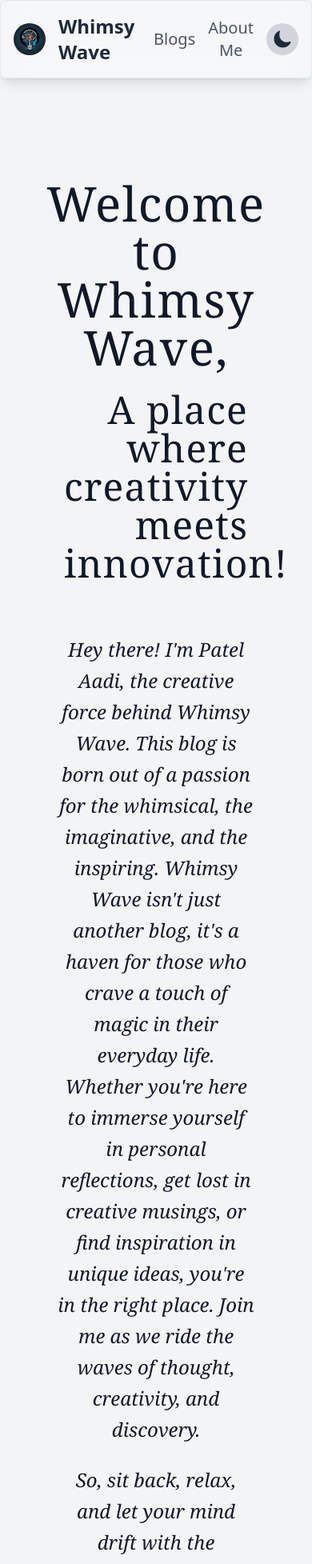
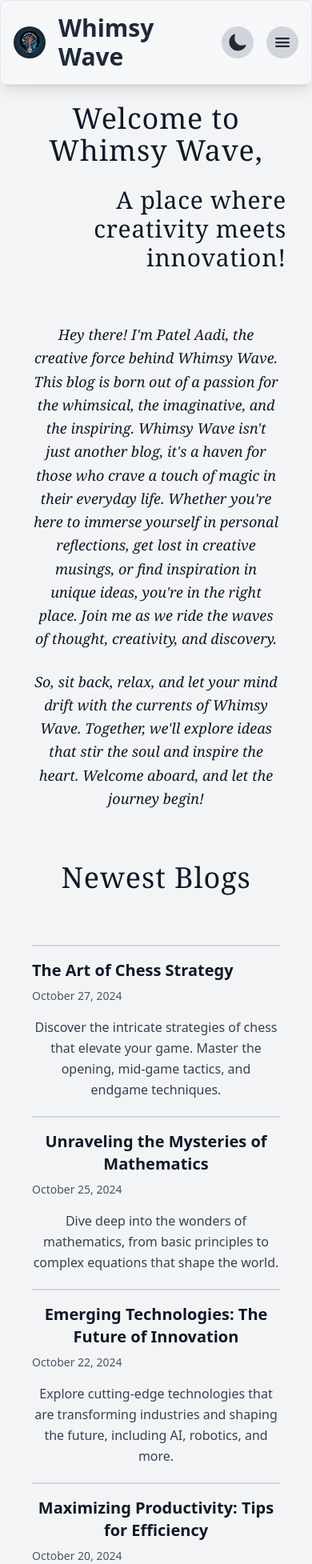
Before and after one commit to aadi1232/Whimsy-Wave, a React (Create React App) app in the folder frontend/: page / in a window 390 px wide. Shown: the top 1955 px of the page at 80% size. Built offline with nearby package versions, Linux system fonts and the light colour scheme.

Commit message:
responsive ness

```diff
--- a/frontend/src/components/Header.jsx
+++ b/frontend/src/components/Header.jsx
@@ -1,9 +1,10 @@
 import React, { useState, useEffect } from 'react';
 import { Link } from 'react-router-dom'; // For routing
-import { IoSunny, IoMoon } from 'react-icons/io5'; // Light/Dark mode icons
+import { IoSunny, IoMoon, IoMenu } from 'react-icons/io5'; // Icons for light/dark mode and menu
 
 function Header() {
   const [darkMode, setDarkMode] = useState(false);
+  const [menuOpen, setMenuOpen] = useState(false); // For handling the mobile menu
 
   // Apply the saved or system default theme when the app loads
   useEffect(() => {
@@ -19,7 +20,6 @@ function Header() {
     }
   }, []);
 
-
   const toggleDarkMode = () => {
     if (darkMode) {
       document.documentElement.classList.remove('dark');
@@ -32,44 +32,80 @@ function Header() {
     }
   };
 
+  const toggleMenu = () => {
+    setMenuOpen(!menuOpen);
+  };
+
   return (
     <header className="fixed top-0 left-0 w-full z-50 p-4 flex justify-between items-center backdrop-blur-lg bg-white/30 dark:bg-gray-800/30 border border-gray-200 dark:border-gray-700 rounded-lg shadow-lg">
-
+      {/* Left Side: Logo and Website Name */}
       <Link to="/" className="flex items-center space-x-4">
         {/* Dummy Logo */}
         <img
-           src={require('./pages/Assests/LOGO.avif')} // Dummy logo image
+          src={require('./pages/Assests/LOGO.avif')} // Dummy logo image
           alt="Whimsy Wave Logo"
-          className="w-10 h-10 rounded-full object-cover"
+          className="w-10 h-10 sm:w-8 sm:h-8 rounded-full object-cover"
         />
         {/* Website Name */}
-        <h1 className="text-2xl font-bold text-gray-800 dark:text-gray-100">
+        <h1 className="text-3xl sm:text-4xl font-bold text-gray-800 dark:text-gray-100">
           Whimsy Wave
         </h1>
       </Link>
 
-      {/* Right side: About button and Dark/Light mode toggle */}
-      <div className="flex space-x-4 items-center">
-        {/* About Button */}
+      {/* Right side: Blog, About, Dark/Light mode toggle */}
+      <div className="hidden sm:flex space-x-4 items-center">
+        {/* For larger screens, show Blogs and About Me as normal buttons */}
         <Link to="/blog">
-          <button className="text-xl text-gray-600 dark:text-gray-300 hover:text-black dark:hover:text-white transition-colors">
+          <button className="text-xl sm:text-lg text-gray-600 dark:text-gray-300 hover:text-black dark:hover:text-white transition-colors">
             Blogs
           </button>
         </Link>
 
         <Link to="/about">
-          <button className="text-xl text-gray-600 dark:text-gray-300 hover:text-black dark:hover:text-white transition-colors">
+          <button className="text-xl sm:text-lg text-gray-600 dark:text-gray-300 hover:text-black dark:hover:text-white transition-colors">
             About Me
           </button>
         </Link>
 
+        {/* Dark/Light Mode Toggle */}
+        <button
+          onClick={toggleDarkMode}
+          className="p-2 bg-gray-300 dark:bg-gray-700 rounded-full text-gray-800 dark:text-gray-100 hover:bg-gray-400 dark:hover:bg-gray-600 transition-colors"
+        >
+          {darkMode ? <IoSunny className="text-2xl sm:text-xl" /> : <IoMoon className="text-2xl sm:text-xl" />}
+        </button>
+      </div>
+
+      {/* For small screens: Show menu button and dark mode toggle */}
+      <div className="flex sm:hidden space-x-4 items-center">
+        {/* Dark/Light Mode Toggle for mobile */}
         <button
           onClick={toggleDarkMode}
           className="p-2 bg-gray-300 dark:bg-gray-700 rounded-full text-gray-800 dark:text-gray-100 hover:bg-gray-400 dark:hover:bg-gray-600 transition-colors"
         >
           {darkMode ? <IoSunny className="text-2xl" /> : <IoMoon className="text-2xl" />}
         </button>
+
+        {/* Menu button */}
+        <button
+          onClick={toggleMenu}
+          className="p-2 bg-gray-300 dark:bg-gray-700 rounded-full text-gray-800 dark:text-gray-100 hover:bg-gray-400 dark:hover:bg-gray-600 transition-colors"
+        >
+          <IoMenu className="text-2xl" />
+        </button>
       </div>
+
+      {/* Mobile Menu (Dropdown) */}
+      {menuOpen && (
+        <div className="absolute top-16 right-4 bg-white dark:bg-gray-800 border border-gray-200 dark:border-gray-700 rounded-lg shadow-lg p-4 sm:hidden">
+          <Link to="/blog" className="block mb-2 text-gray-800 dark:text-gray-100">
+            Blogs
+          </Link>
+          <Link to="/about" className="block text-gray-800 dark:text-gray-100">
+            About Me
+          </Link>
+        </div>
+      )}
     </header>
   );
 }
--- a/frontend/src/components/pages/Home.jsx
+++ b/frontend/src/components/pages/Home.jsx
@@ -32,98 +32,97 @@ function Home() {
   }, []);
 
   return (
-
-    <div className="py-56 px-12 text-center animate-fadeIn">
+    <div className="py-32 px-6 sm:py-56 sm:px-12 text-center animate-fadeIn">
       {/* Title Section */}
       <div className="max-w-screen-lg mx-auto mb-16">
-        <h1 className="text-6xl font-serif mb-6 tracking-wide text-gray-900 dark:text-gray-100">
+        <h1 className="text-4xl sm:text-6xl font-serif mb-6 tracking-wide text-gray-900 dark:text-gray-100">
           <span ref={welcomeEl}></span> {/* Typed.js will type here */}
         </h1>
-        <h1 className="text-5xl px-8 font-serif mb-6 tracking-wide text-gray-900 dark:text-gray-100 text-right">
+        <h1 className="text-3xl sm:text-5xl px-2 sm:px-8 font-serif mb-6 tracking-wide text-gray-900 dark:text-gray-100 text-right">
           <span ref={aadiEl}></span>
         </h1>
       </div>
 
       {/* Paragraphs Section */}
-      <div className="max-w-screen-lg mx-auto mt-8 px-6 md:px-12">
-        <p className="text-2xl text-gray-900 dark:text-gray-100 leading-relaxed italic font-serif">
+      <div className="max-w-screen-lg mx-auto mt-8 px-4 sm:px-6 md:px-12">
+        <p className="text-lg sm:text-2xl text-gray-900 dark:text-gray-100 leading-relaxed italic font-serif">
           Hey there! I'm Patel Aadi, the creative force behind Whimsy Wave. This blog is born out of a passion for the whimsical,
           the imaginative, and the inspiring. Whimsy Wave isn't just another blog, it's a haven for those who crave a touch of magic
           in their everyday life. Whether you're here to immerse yourself in personal reflections, get lost in creative musings, or
           find inspiration in unique ideas, you're in the right place. Join me as we ride the waves of thought, creativity, and discovery.
         </p>
-        <p className="text-2xl text-gray-900 dark:text-gray-100 mt-6 leading-relaxed italic font-serif">
+        <p className="text-lg sm:text-2xl text-gray-900 dark:text-gray-100 mt-6 leading-relaxed italic font-serif">
           So, sit back, relax, and let your mind drift with the currents of Whimsy Wave. Together, we'll explore ideas that stir
           the soul and inspire the heart. Welcome aboard, and let the journey begin!
         </p>
       </div>
 
       {/* Blog Titles with Dates and Descriptions Section */}
+      <div className="max-w-screen-lg mx-auto mt-16 px-4 sm:px-6 md:px-12">
+        <h2 className="text-4xl sm:text-6xl font-serif mb-6 tracking-wide text-gray-900 dark:text-gray-100 pb-10">Newest Blogs</h2>
 
-      <div className="max-w-screen-lg mx-auto mt-16 px-6 md:px-12">
-      <h2 class="text-6xl font-serif mb-6 tracking-wide text-gray-900 dark:text-gray-100 pb-10">Newest Blogs</h2>
         {/* Blog 1 */}
-        <div className="flex justify-between items-center border-t-2 border-gray-300 dark:border-gray-600 py-4">
-          <h3 className="text-2xl font-bold text-gray-900 dark:text-gray-100">
+        <div className="flex flex-col sm:flex-row justify-between items-start sm:items-center border-t-2 border-gray-300 dark:border-gray-600 py-4">
+          <h3 className="text-xl sm:text-2xl font-bold text-gray-900 dark:text-gray-100">
             <Link to="/blog/chess" className="hover:underline">
               The Art of Chess Strategy
             </Link>
           </h3>
-          <span className="text-gray-600 dark:text-gray-400 text-sm">October 27, 2024</span>
+          <span className="text-gray-600 dark:text-gray-400 text-sm sm:text-base mt-2 sm:mt-0">October 27, 2024</span>
         </div>
-        <p className="text-lg text-gray-700 dark:text-gray-300 leading-relaxed pb-5">
+        <p className="text-base sm:text-lg text-gray-700 dark:text-gray-300 leading-relaxed pb-5">
           Discover the intricate strategies of chess that elevate your game. Master the opening, mid-game tactics, and endgame techniques.
         </p>
 
         {/* Blog 2 */}
-        <div className="flex justify-between items-center border-t-2 border-gray-300 dark:border-gray-600 py-4">
-          <h3 className="text-2xl font-bold text-gray-900 dark:text-gray-100">
+        <div className="flex flex-col sm:flex-row justify-between items-start sm:items-center border-t-2 border-gray-300 dark:border-gray-600 py-4">
+          <h3 className="text-xl sm:text-2xl font-bold text-gray-900 dark:text-gray-100">
             <Link to="/blog/maths" className="hover:underline">
               Unraveling the Mysteries of Mathematics
             </Link>
           </h3>
-          <span className="text-gray-600 dark:text-gray-400 text-sm">October 25, 2024</span>
+          <span className="text-gray-600 dark:text-gray-400 text-sm sm:text-base mt-2 sm:mt-0">October 25, 2024</span>
         </div>
-        <p className="text-lg text-gray-700 dark:text-gray-300 leading-relaxed pb-5">
+        <p className="text-base sm:text-lg text-gray-700 dark:text-gray-300 leading-relaxed pb-5">
           Dive deep into the wonders of mathematics, from basic principles to complex equations that shape the world.
         </p>
 
         {/* Blog 3 */}
-        <div className="flex justify-between items-center border-t-2 border-gray-300 dark:border-gray-600 py-4">
-          <h3 className="text-2xl font-bold text-gray-900 dark:text-gray-100">
+        <div className="flex flex-col sm:flex-row justify-between items-start sm:items-center border-t-2 border-gray-300 dark:border-gray-600 py-4">
+          <h3 className="text-xl sm:text-2xl font-bold text-gray-900 dark:text-gray-100">
             <Link to="/blog/technology" className="hover:underline">
               Emerging Technologies: The Future of Innovation
             </Link>
           </h3>
-          <span className="text-gray-600 dark:text-gray-400 text-sm">October 22, 2024</span>
+          <span className="text-gray-600 dark:text-gray-400 text-sm sm:text-base mt-2 sm:mt-0">October 22, 2024</span>
         </div>
-        <p className="text-lg text-gray-700 dark:text-gray-300 leading-relaxed pb-5">
+        <p className="text-base sm:text-lg text-gray-700 dark:text-gray-300 leading-relaxed pb-5">
           Explore cutting-edge technologies that are transforming industries and shaping the future, including AI, robotics, and more.
         </p>
 
         {/* Blog 4 */}
-        <div className="flex justify-between items-center border-t-2 border-gray-300 dark:border-gray-600 py-4">
-          <h3 className="text-2xl font-bold text-gray-900 dark:text-gray-100">
+        <div className="flex flex-col sm:flex-row justify-between items-start sm:items-center border-t-2 border-gray-300 dark:border-gray-600 py-4">
+          <h3 className="text-xl sm:text-2xl font-bold text-gray-900 dark:text-gray-100">
             <Link to="/blog/productivity" className="hover:underline">
               Maximizing Productivity: Tips for Efficiency
             </Link>
           </h3>
-          <span className="text-gray-600 dark:text-gray-400 text-sm">October 20, 2024</span>
+          <span className="text-gray-600 dark:text-gray-400 text-sm sm:text-base mt-2 sm:mt-0">October 20, 2024</span>
         </div>
-        <p className="text-lg text-gray-700 dark:text-gray-300 leading-relaxed pb-5">
+        <p className="text-base sm:text-lg text-gray-700 dark:text-gray-300 leading-relaxed pb-5">
           Learn strategies to stay focused, manage time efficiently, and boost productivity to achieve your goals.
         </p>
 
         {/* Blog 5 */}
-        <div className="flex justify-between items-center border-t-2 border-gray-300 dark:border-gray-600 py-4">
-          <h3 className="text-2xl font-bold text-gray-900 dark:text-gray-100">
+        <div className="flex flex-col sm:flex-row justify-between items-start sm:items-center border-t-2 border-gray-300 dark:border-gray-600 py-4">
+          <h3 className="text-xl sm:text-2xl font-bold text-gray-900 dark:text-gray-100">
             <Link to="/blog/travel" className="hover:underline">
               Travel Diaries: Exploring the World
             </Link>
           </h3>
-          <span className="text-gray-600 dark:text-gray-400 text-sm">October 18, 2024</span>
+          <span className="text-gray-600 dark:text-gray-400 text-sm sm:text-base mt-2 sm:mt-0">October 18, 2024</span>
         </div>
-        <p className="text-lg text-gray-700 dark:text-gray-300 leading-relaxed ">
+        <p className="text-base sm:text-lg text-gray-700 dark:text-gray-300 leading-relaxed">
           Join us on a journey to explore new destinations and cultures, and get travel tips for your next adventure.
         </p>
       </div>
--- a/frontend/src/components/pages/about.jsx
+++ b/frontend/src/components/pages/about.jsx
@@ -3,9 +3,9 @@ import React from 'react';
 function About() {
   return (
     <>
-      <div className="text-center pt-24">
+      <div className="text-center pt-24 px-4 md:px-0">
         {/* Title */}
-        <h1 className="md:text-6xl sm:text-5xl font-weight: 900 font-serif py-10 px-20 text-7xl font-bold text-gray-900 dark:text-gray-100">
+        <h1 className="text-5xl md:text-6xl font-bold font-serif py-10 text-gray-900 dark:text-gray-100">
           About Me
         </h1>
 
@@ -14,11 +14,11 @@ function About() {
       </div>
 
       {/* Main Content Section */}
-      <div className="px-6 bg-gray-100 dark:bg-gray-900 transition-colors duration-500">
+      <div className="px-4 md:px-6 bg-gray-100 dark:bg-gray-900 transition-colors duration-500">
         <div className="max-w-5xl mx-auto grid grid-cols-1 md:grid-cols-2 gap-8 items-center mt-10">
           {/* Left side: Image Section */}
           <div className="flex justify-center">
-            <div className="w-80 h-80 bg-gray-300 dark:bg-gray-700 rounded-full overflow-hidden shadow-lg">
+            <div className="w-64 h-64 md:w-80 md:h-80 bg-gray-300 dark:bg-gray-700 rounded-full overflow-hidden shadow-lg">
               {/* Placeholder for the image */}
               <img
                 src={require('./Assests/AboutusImage.avif')} // Replace with your image link
@@ -30,14 +30,14 @@ function About() {
 
           {/* Right side: Text Section */}
           <div className="text-center md:text-left">
-            <h2 className="text-4xl font-semibold mb-2 text-gray-800 dark:text-gray-200">Aadi Patel</h2>
-            <p className="text-2xl text-gray-700 dark:text-gray-300 mb-4">Tech Enthusiast | Problem Solver | Innovator</p>
+            <h2 className="text-3xl md:text-4xl font-semibold mb-2 text-gray-800 dark:text-gray-200">Aadi Patel</h2>
+            <p className="text-xl md:text-2xl text-gray-700 dark:text-gray-300 mb-4">Tech Enthusiast | Problem Solver | Innovator</p>
 
             {/* Description Section */}
-            <p className="text-xl text-gray-700 dark:text-gray-300 leading-relaxed font-style: italic font-serif">
+            <p className="text-lg md:text-xl text-gray-700 dark:text-gray-300 leading-relaxed italic font-serif">
               I'm Aadi Patel, currently pursuing my B.Tech in Computer Science and Engineering at IIIT Sri City, and I'm in my second year. My journey in technology has been one of exploration, learning, and creativity. Whether it's diving into coding challenges, working on innovative development projects, or exploring the latest trends in machine learning, my passion drives me to push boundaries.
             </p>
-            <p className="text-xl text-gray-700 dark:text-gray-300 leading-relaxed mt-4 font-style: italic font-serif">
+            <p className="text-lg md:text-xl text-gray-700 dark:text-gray-300 leading-relaxed mt-4 italic font-serif">
               I aim for precision and continuous improvement in every project I take on. My focus is on enhancing my problem-solving skills and bringing creative solutions to complex challenges. I’m committed to honing my expertise in coding, product management, and innovation to achieve excellence in my career.
             </p>
           </div>
@@ -45,13 +45,13 @@ function About() {
 
         {/* Skills and Hobbies Section */}
         <div className="mt-16 max-w-5xl mx-auto">
-          <h3 className="font-weight: 900 font-serif py-10 px-20 text-4xl font-bold text-gray-900 dark:text-gray-100 text-center">What I Like to Do</h3>
-          <div className="w-48  mx-auto border-t-4 border-gray-300 dark:border-gray-600 "></div>
+          <h3 className="text-3xl md:text-4xl font-bold font-serif py-10 text-gray-900 dark:text-gray-100 text-center">What I Like to Do</h3>
+          <div className="w-36 md:w-48 mx-auto border-t-4 border-gray-300 dark:border-gray-600"></div>
           <div className="grid grid-cols-1 md:grid-cols-2 gap-8">
             {/* Left column: Skills */}
             <div className='pt-3.5'>
-              <h4 className="text-2xl font-semibold text-gray-800 dark:text-gray-200 mb-3 font-mono">Core Skills</h4>
-              <ul className=" space-y-2 text-xl text-gray-700 dark:text-gray-300 font-style: italic font-serif">
+              <h4 className="text-xl md:text-2xl font-semibold text-gray-800 dark:text-gray-200 mb-3 font-mono">Core Skills</h4>
+              <ul className="space-y-2 text-lg md:text-xl text-gray-700 dark:text-gray-300 italic font-serif">
                 <li>💻 Competitive Programming</li>
                 <li>🌐 Web Development</li>
                 <li>🤖 Machine Learning</li>
@@ -61,9 +61,9 @@ function About() {
 
             {/* Right column: Hobbies */}
             <div>
-              <h4 className="text-2xl font-semibold text-gray-800 dark:text-gray-200 mb-2">Hobbies</h4>
-              <p className="text-xl text-gray-700 dark:text-gray-300 leading-relaxed font-style: italic font-serif pb-24">
-              Apart from tech, I enjoy expressing my creativity through chess, music, and cricket. I'm also passionate about video editing, blending storytelling with technical skills to create engaging content. These hobbies help me stay balanced, fuel my creativity, and offer new perspectives.
+              <h4 className="text-xl md:text-2xl font-semibold text-gray-800 dark:text-gray-200 mb-2">Hobbies</h4>
+              <p className="text-lg md:text-xl text-gray-700 dark:text-gray-300 leading-relaxed italic font-serif pb-24">
+                Apart from tech, I enjoy expressing my creativity through chess, music, and cricket. I'm also passionate about video editing, blending storytelling with technical skills to create engaging content. These hobbies help me stay balanced, fuel my creativity, and offer new perspectives.
               </p>
             </div>
           </div>
```
